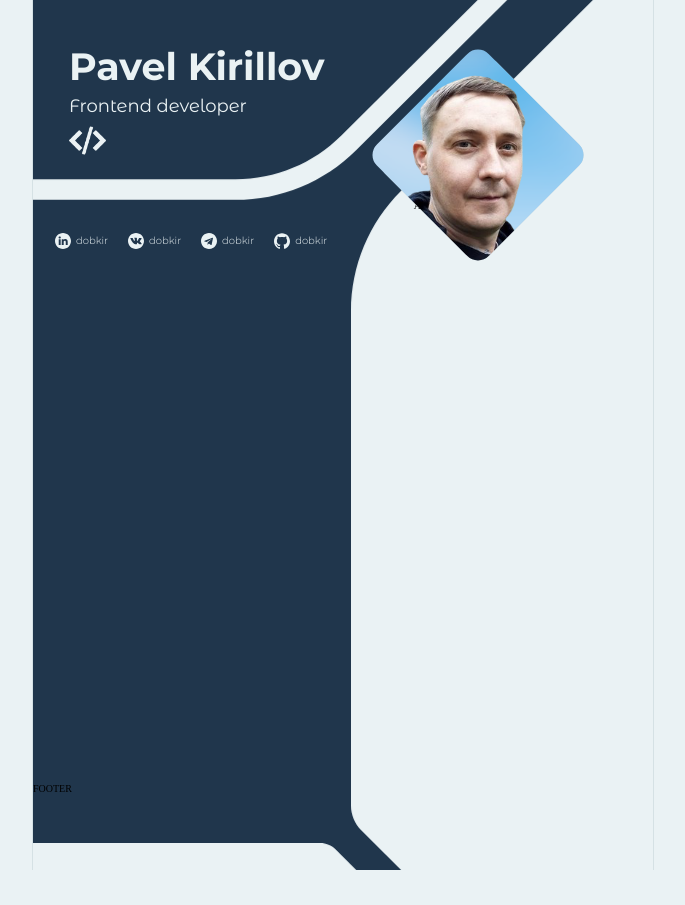
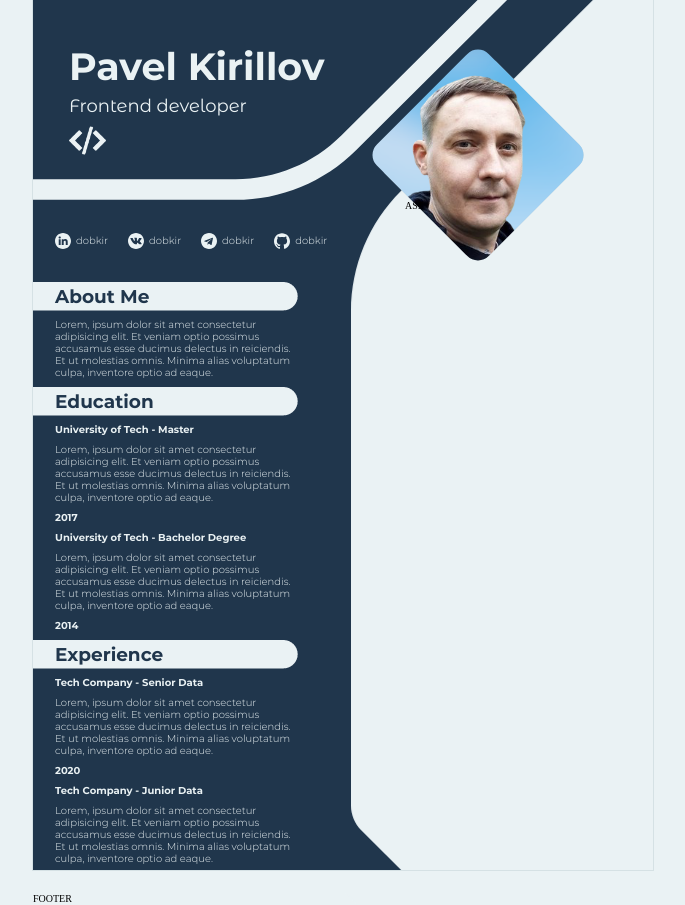
Before and after one commit to dobkir/my_cv-1, a PHP site: page / in a window 1280 px wide. Shown: the whole page, without its empty margins (297-982 px from the left). Before the commit the page ends 870 px from the top, so only its background shows below. Run offline with PHP 8.4, Linux system fonts and the light colour scheme.

Commit message:
feat: create a sceleton of the main section

```diff
--- a/css/_variables.css
+++ b/css/_variables.css
@@ -5,8 +5,8 @@
   --header-title-font: normal 700 3.8rem/4.6rem "MontserratBold";
   --header-subtitle-font: normal 400 1.8rem/2.2rem "MontserratRegular";
   --social-font: normal 300 1rem/1.6rem "MontserratLight";
-  --section-title-font: normal 700 1.85rem/2.2rem "MontserratBold";
+  --section-title-font: normal 700 1.85rem/2.9rem "MontserratBold";
   --section-subtitle-font: normal 700 1rem/1.2rem "MontserratBold";
-  --section-text-font: normal 300 0.85rem/1rem "MontserratLight";
+  --section-text-font: normal 300 1rem/1.2rem "MontserratLight";
   --aside-text-font: normal 500 0.85rem/1rem "MontserratMedium";
 }
--- a/css/style.css
+++ b/css/style.css
@@ -8,6 +8,17 @@
 
 .body {
   background-color: var(--light-color);
+}
+
+h1,
+h2,
+h3 {
+  margin: 0;
+}
+
+p {
+  margin: 0;
+  padding: 0;
 }
 
 .container {
@@ -96,11 +107,11 @@
   display: flex;
 }
 
-.main__section {
+/*================= Main Article =================*/
+
+.main__article {
   order: 0;
   flex-basis: 60%;
-
-  margin-left: 2.2rem;
 
   color: var(--light-color);
 }
@@ -110,7 +121,7 @@
 
   display: flex;
   align-items: center;
-  margin: 3.3rem 0;
+  margin: 3.3rem 0 3.3rem 2.2rem;
   padding: 0;
 
   line-height: 1.2rem;
@@ -132,11 +143,46 @@
   margin-right: 0.5rem;
 }
 
+.main__section {
+  max-width: 27rem;
+}
+
+.main__section--title {
+  padding-left: 2.2rem;
+
+  font: var(--section-title-font);
+  color: var(--dark-color);
+
+  background-image: url(../img/bg-section-title.png);
+  background-repeat: no-repeat;
+}
+
+.main__section--subtitle {
+  margin: 0.8rem 0;
+  padding-left: 2.2rem;
+
+  font: var(--section-subtitle-font);
+}
+
+.main__section--text {
+  margin: 0.8rem 0;
+  padding-left: 2.2rem;
+
+  font: var(--section-text-font);
+  text-align: left;
+}
+
+/*============== End of Main Article ==============*/
+
+
+/*===================== Aside =====================*/
+
 .aside {
   order: 1;
   flex-basis: 40%;
 }
 
+/*================= End of Aside =================*/
 /*================= End of Main ==================*/
 
 
--- a/index.html
+++ b/index.html
@@ -15,13 +15,13 @@
 
     <header class="header">
       <section class="header__info">
-        <div class="header__title">
+        <h1 class="header__title">
           Pavel Kirillov
-        </div>
+        </h1>
         <!-- /.header__title -->
-        <div class="header__subtitle">
+        <p class="header__subtitle">
           Frontend developer
-        </div>
+        </p>
         <!-- /.header__subtitle -->
         <figure class="header__logo">
           <img src="img/my_logo.png" alt="logo: my logo" width="37" height="37">
@@ -42,7 +42,7 @@
     <!-- /.header -->
 
     <main class="main">
-      <article class="main__section">
+      <article class="main__article">
 
         <ul class="social__links">
 
@@ -81,8 +81,88 @@
         </ul>
         <!-- /.social__links -->
 
+        <!-- About Me section -->
+        <section class="main__section">
+          <h2 class="main__section--title">
+            About Me
+          </h2>
+          <p class="main__section--text">
+            Lorem, ipsum dolor sit amet consectetur adipisicing elit.
+            Et veniam optio possimus accusamus esse ducimus
+            delectus in reiciendis. Et ut molestias omnis.
+            Minima alias voluptatum culpa, inventore optio ad eaque.
+          </p>
+        </section>
+        <!-- /.main__section -->
+
+        <!-- Education section -->
+        <section class="main__section">
+          <h2 class="main__section--title">
+            Education
+          </h2>
+          <h3 class="main__section--subtitle">
+            University of Tech - Master
+          </h3>
+          <p class="main__section--text">
+            Lorem, ipsum dolor sit amet consectetur adipisicing elit.
+            Et veniam optio possimus accusamus esse ducimus
+            delectus in reiciendis. Et ut molestias omnis.
+            Minima alias voluptatum culpa, inventore optio ad eaque.
+          </p>
+          <h3 class="main__section--subtitle">
+            2017
+          </h3>
+
+          <h3 class="main__section--subtitle">
+            University of Tech - Bachelor Degree
+          </h3>
+          <p class="main__section--text">
+            Lorem, ipsum dolor sit amet consectetur adipisicing elit.
+            Et veniam optio possimus accusamus esse ducimus
+            delectus in reiciendis. Et ut molestias omnis.
+            Minima alias voluptatum culpa, inventore optio ad eaque.
+          </p>
+          <h3 class="main__section--subtitle">
+            2014
+          </h3>
+        </section>
+        <!-- /.main__section -->
+
+        <!-- Experience -->
+        <section class="main__section">
+          <h2 class="main__section--title">
+            Experience
+          </h2>
+          <h3 class="main__section--subtitle">
+            Tech Company - Senior Data
+          </h3>
+          <p class="main__section--text">
+            Lorem, ipsum dolor sit amet consectetur adipisicing elit.
+            Et veniam optio possimus accusamus esse ducimus
+            delectus in reiciendis. Et ut molestias omnis.
+            Minima alias voluptatum culpa, inventore optio ad eaque.
+          </p>
+          <h3 class="main__section--subtitle">
+            2020
+          </h3>
+
+          <h3 class="main__section--subtitle">
+            Tech Company - Junior Data
+          </h3>
+          <p class="main__section--text">
+            Lorem, ipsum dolor sit amet consectetur adipisicing elit.
+            Et veniam optio possimus accusamus esse ducimus
+            delectus in reiciendis. Et ut molestias omnis.
+            Minima alias voluptatum culpa, inventore optio ad eaque.
+          </p>
+          <h3 class="main__section--subtitle">
+            2017
+          </h3>
+        </section>
+        <!-- /.main__section -->
+
       </article>
-      <!-- /.article -->
+      <!-- /.main__article -->
 
       <aside class="aside">
         ASIDE
```
